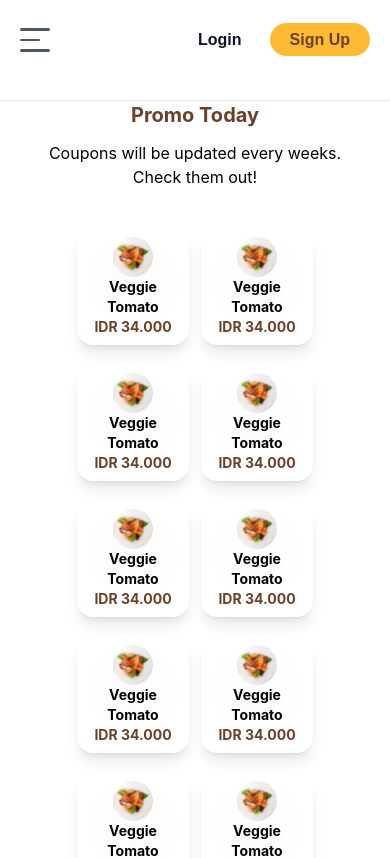
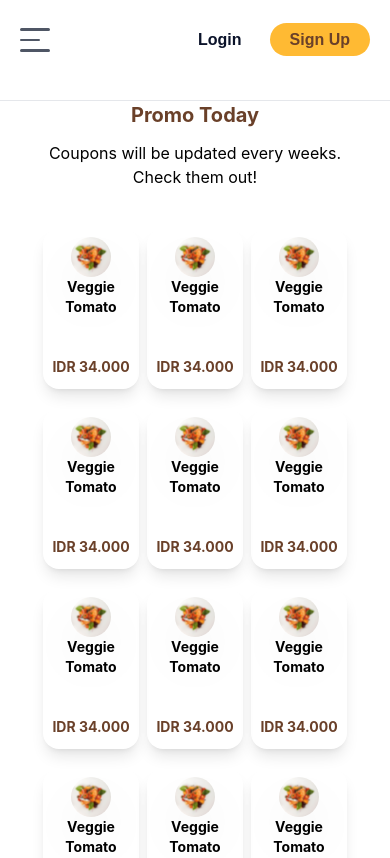
Before and after one commit to jiamudza/Coffee-shop-fe, a React (Create React App) app in the folder coffeeshop/: page /product in a window 390 px wide. Shown: the top 858 px of the page. Built offline with nearby package versions, Linux system fonts and the light colour scheme.

Commit message:
modified:   coffeeshop/src/pages/product/index.js

```diff
--- a/coffeeshop/src/pages/product/index.js
+++ b/coffeeshop/src/pages/product/index.js
@@ -16,7 +16,7 @@ const Product = () => {
 
   return (
     <div className='relative'>
-        <div className='sticky top-0'>
+        <div className='sticky top-0 z-20'>
             <Header />
         </div>
         <section className='border-t text-center px-10 lg:flex mt-5'>
@@ -38,12 +38,12 @@ const Product = () => {
                   <li onClick={handleCategory}  className={(active === 'Add-on'? 'font-bold text-center text-secondary border-b-2 border-secondary' : 'text-center text-secondary') + " cursor-pointer"}>Add-on</li>
                 </ul>
               </div>
-              <div className='flex flex-wrap place-content-center gap-x-3 md:gap-x-10 gap-y-5 my-10 mx-auto px-0 md:px-10 '>
+              <div className='flex flex-wrap place-content-center gap-x-2 md:gap-x-10 gap-y-5 my-10 mx-auto px-0 md:px-10 '>
                 {[1,2,3,4,5,6,7,8,9,10,11,12].map(item => {
-                  return <div className='w-28 md:w-36 flex flex-col items-center shadow-lg p-2 cursor-pointer active:scale-110 ease-in-out duration-200 rounded-2xl'>
+                  return <div className='w-24 h-40 md:w-36 md:h-[35vh] flex flex-col items-center shadow-lg p-2 relative cursor-pointer active:scale-110 ease-in-out duration-200 rounded-2xl'>
                     <img src={veggie} alt='menu' className='h-10 w-10 md:h-24 md:w-24 shadow-2xl rounded-full'/>
                     <p className='text-sm md:text-xl font-bold'>Veggie Tomato</p>
-                    <p className='font-bold text-sm md:text-lg text-secondary'>IDR 34.000</p>
+                    <p className='font-bold text-sm md:text-lg text-secondary absolute bottom-3 md:bottom-6'>IDR 34.000</p>
                   </div>
 
                 })}
```
